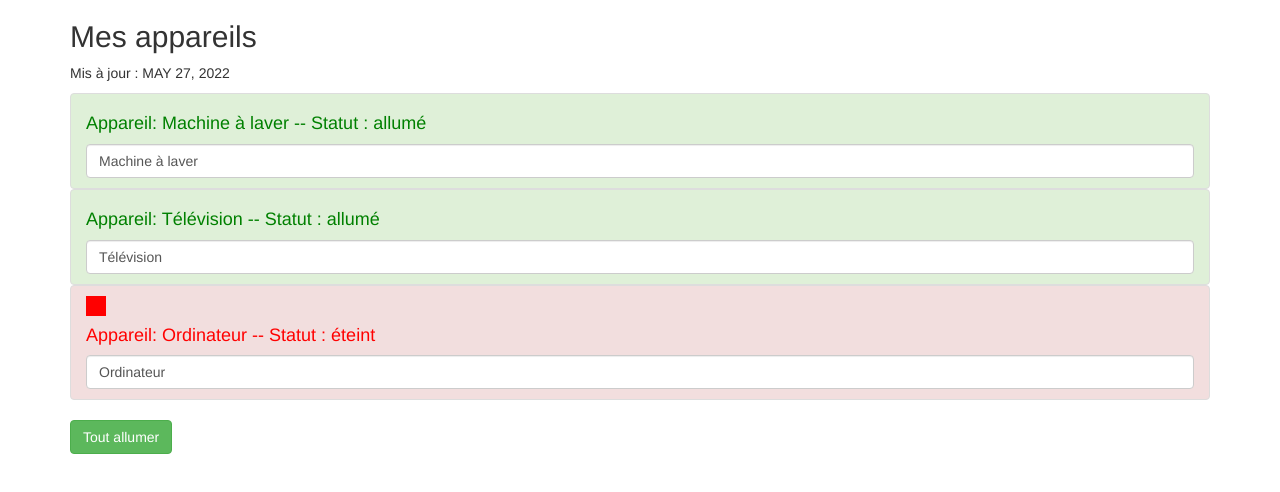
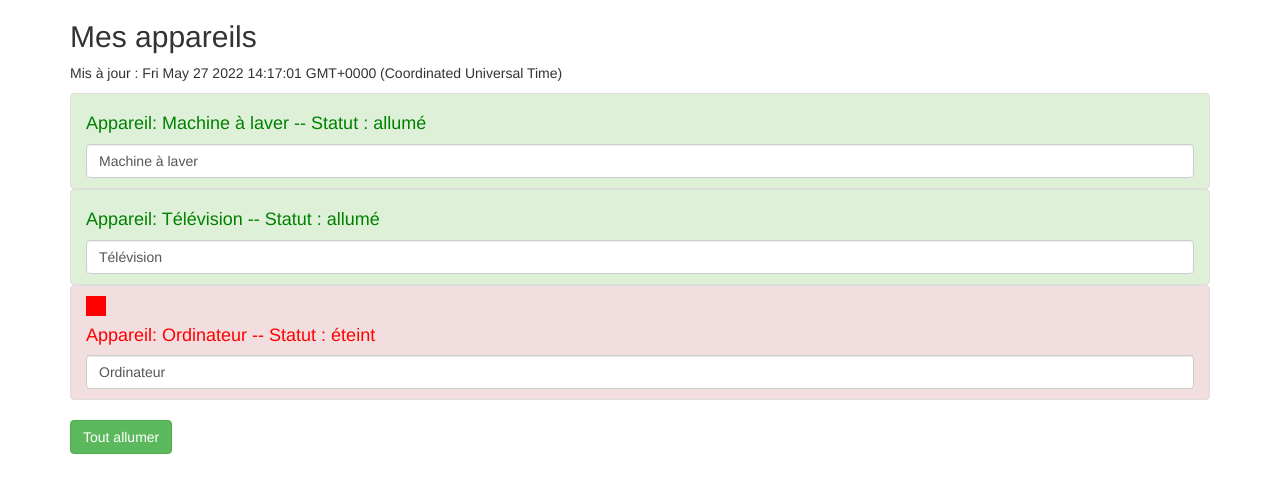
Before and after one commit to Superzut44/mon-projet-angular-with-Will-Alexander, an Angular app: page / in a window 1280 px wide. Shown: the top 492 px of the page. Built offline with nearby package versions, Linux system fonts and the light colour scheme.

Commit message:
Pipe async

```diff
--- a/src/app/app.component.html
+++ b/src/app/app.component.html
@@ -2,7 +2,7 @@
   <div class="row">
     <div class="col-xs-12">
       <h2>Mes appareils</h2>
-      <p>Mis à jour : {{ lastUpdate | date | uppercase }}</p>
+      <p>Mis à jour : {{ lastUpdate | async }}</p>
       <ul class="list-group">
         <app-appareil
           *ngFor="let appareil of appareils"
--- a/src/app/app.component.ts
+++ b/src/app/app.component.ts
@@ -1,3 +1,4 @@
+import { DatePipe } from '@angular/common';
 import { Component } from '@angular/core';
 
 @Component({
@@ -8,7 +9,16 @@ import { Component } from '@angular/core';
 export class AppComponent {
   isAuth = false;
 
-  lastUpdate = new Date();
+  lastUpdate = new Promise(
+    (resolve, reject) => {
+      const date = new Date();
+      setTimeout(
+        () => {
+          resolve(date);
+        }, 2000
+      );
+    }
+  );
 
   appareils = [
     {
```
